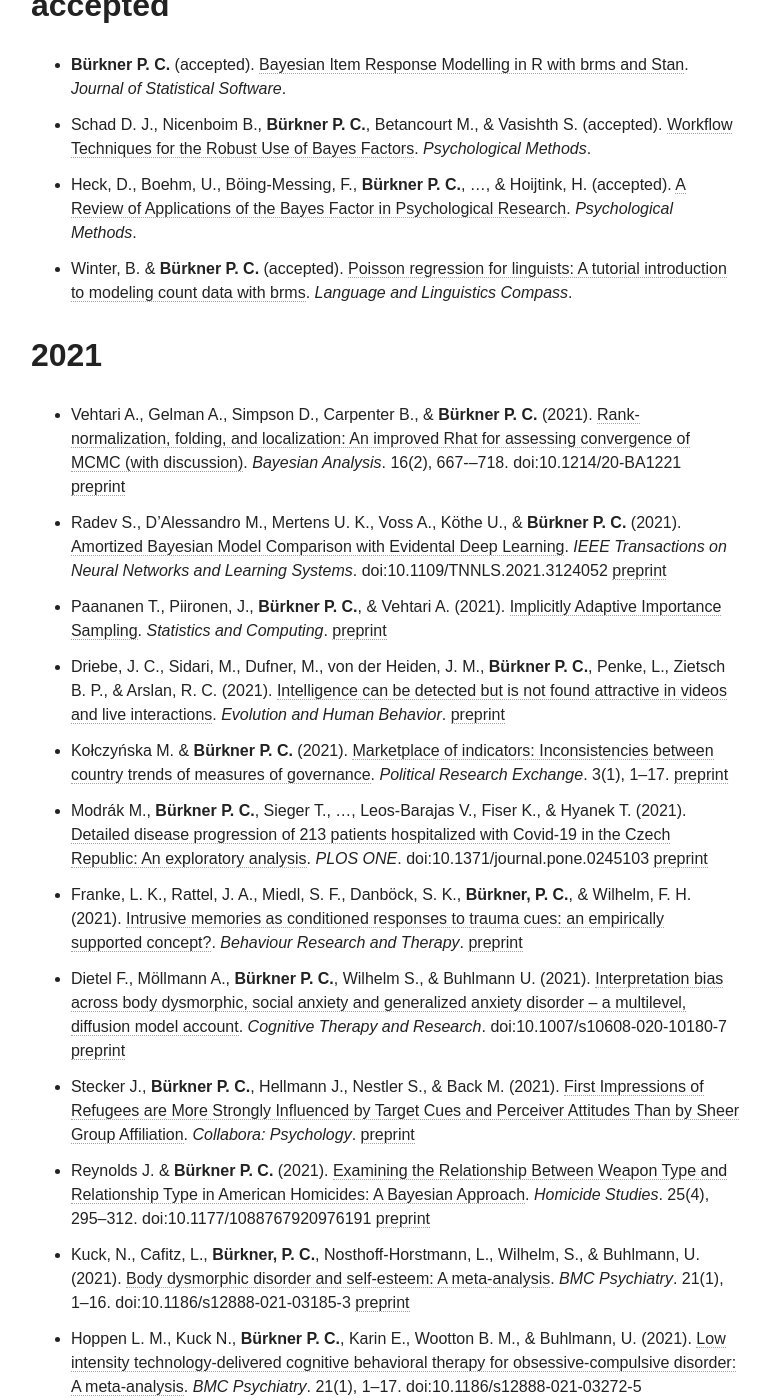
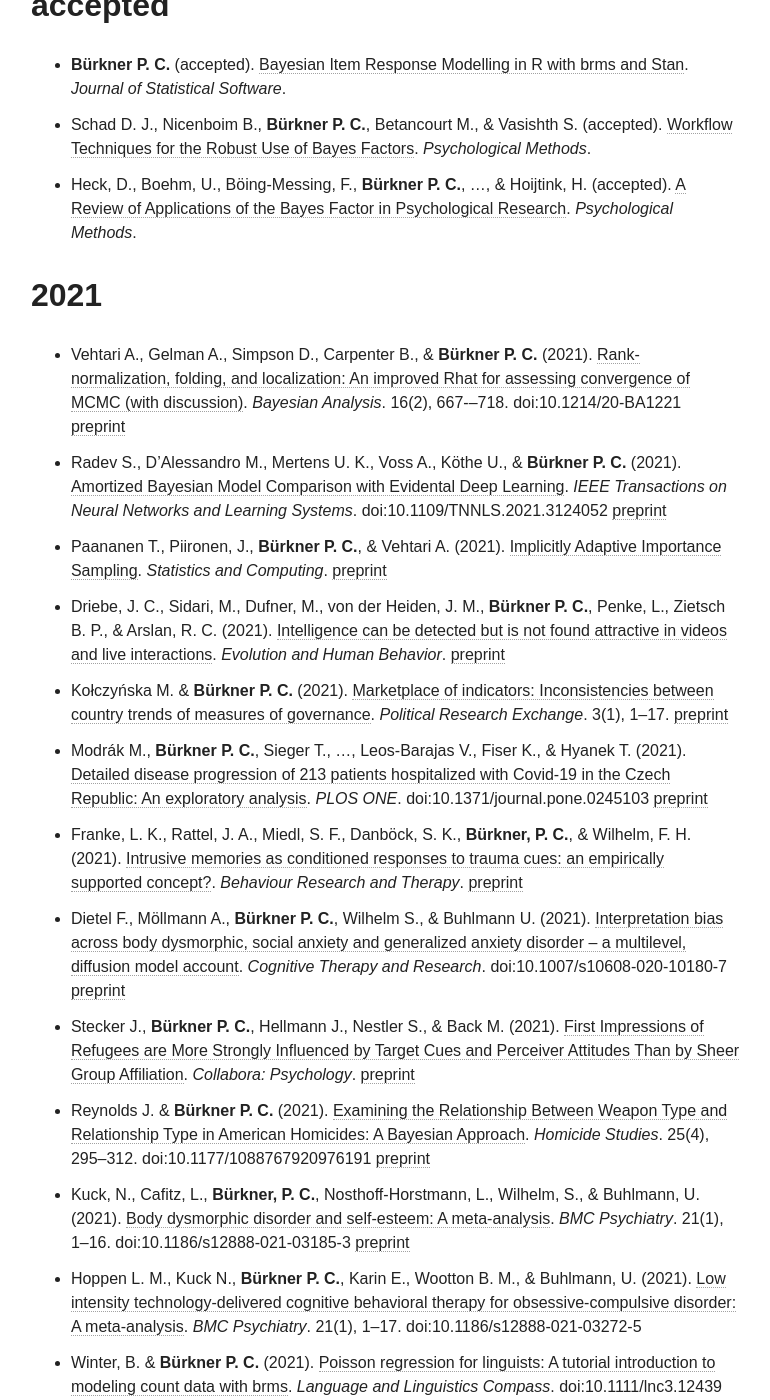
Before and after one commit to paul-buerkner/paul-buerkner.github.io, a Jekyll site: the page built from publications/index.md, in a window 1280 px wide and 1400 px high, scrolled down 2012 px. Shown: the whole window, without its empty margins (255-1025 px from the left). Built offline with Jekyll 4.4.1, drawn with Linux system fonts in a browser that asks for light colours; nearby versions of some CDN libraries; some of the changed lines change nothing that is shown.

Commit message:
add paper to published

```diff
--- a/publications/index.md
+++ b/publications/index.md
@@ -31,7 +31,6 @@
 * **Bürkner P. C.** (accepted). [Bayesian Item Response Modelling in R with brms and Stan](https://arxiv.org/abs/1905.09501). *Journal of Statistical Software*.
 * Schad D. J., Nicenboim B., **Bürkner P. C.**, Betancourt M., & Vasishth S. (accepted). [Workflow Techniques for the Robust Use of Bayes Factors](https://arxiv.org/abs/2103.08744). *Psychological Methods*.
 * Heck, D., Boehm, U., Böing-Messing, F., **Bürkner P. C.**, ..., & Hoijtink, H. (accepted). [A Review of Applications of the Bayes Factor in Psychological Research](https://psyarxiv.com/cu43g/). *Psychological Methods*.
-* Winter, B. & **Bürkner P. C.** (accepted). [Poisson regression for linguists: A tutorial introduction to modeling count data with brms](https://osf.io/93kaf/). *Language and Linguistics Compass*.
 
 ## 2021
 
@@ -48,6 +47,7 @@
 * Reynolds J. & **Bürkner P. C.** (2021). [Examining the Relationship Between Weapon Type and Relationship Type in American Homicides: A Bayesian Approach](https://journals.sagepub.com/doi/full/10.1177/1088767920976191). *Homicide Studies*. 25(4), 295--312. doi:10.1177/1088767920976191 [preprint](https://psyarxiv.com/tf7je/)
 * Kuck, N., Cafitz, L., **Bürkner, P. C.**, Nosthoff-Horstmann, L., Wilhelm, S., & Buhlmann, U. (2021). [Body dysmorphic disorder and self-esteem: A meta-analysis](https://bmcpsychiatry.biomedcentral.com/articles/10.1186/s12888-021-03185-3). *BMC Psychiatry*. 21(1), 1--16. doi:10.1186/s12888-021-03185-3 [preprint](https://psyarxiv.com/5g32t/)
 * Hoppen L. M., Kuck N., **Bürkner P. C.**, Karin E., Wootton B. M., & Buhlmann, U. (2021). [Low intensity technology-delivered cognitive behavioral therapy for obsessive-compulsive disorder: A meta-analysis](https://bmcpsychiatry.biomedcentral.com/articles/10.1186/s12888-021-03272-5). *BMC Psychiatry*. 21(1), 1--17. doi:10.1186/s12888-021-03272-5
+* Winter, B. & **Bürkner P. C.** (2021). [Poisson regression for linguists: A tutorial introduction to modeling count data with brms](http://dx.doi.org/10.1111/lnc3.12439). *Language and Linguistics Compass*. doi:10.1111/lnc3.12439 [preprint](https://osf.io/93kaf/)
 
 ## 2020
 
```
